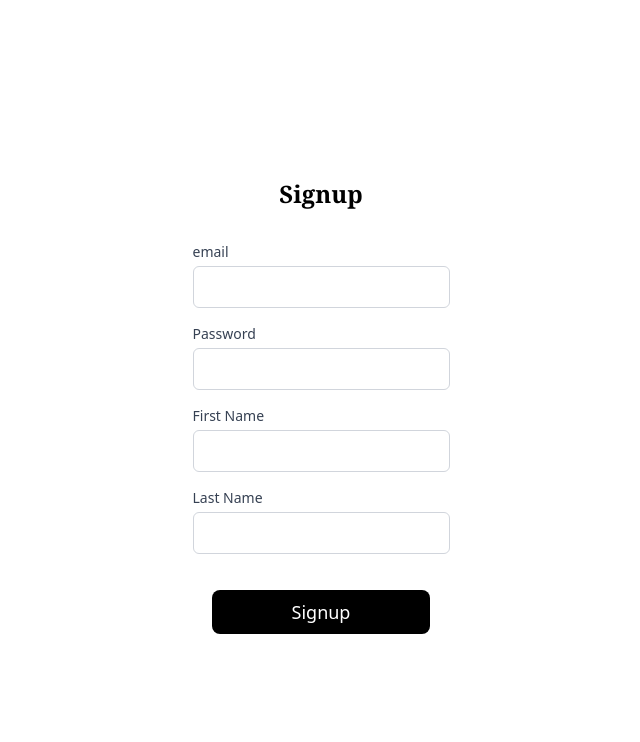
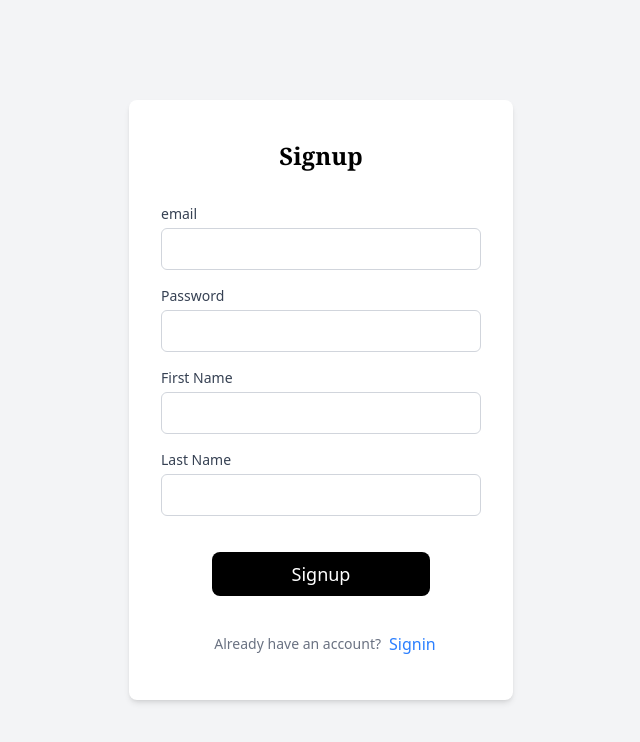
Before and after one commit to ParasharDeb/Paytm_clone, a React (Vite) app in the folder react_frontend/: page /signup in a window 1280 px wide. Shown: the top 742 px of the page, without its empty margins (319-959 px from the left). Built offline with nearby package versions, Linux system fonts and the light colour scheme.

Commit message:
pretty signup

```diff
--- a/react_frontend/src/components/bottomwarning.tsx
+++ b/react_frontend/src/components/bottomwarning.tsx
@@ -1,7 +1,14 @@
-export default function BottomWarning(children: string) {
+import { Link } from "react-router-dom";
+
+export default function BottomWarning({children,to,buttontext}: {children:string,buttontext:string,to:string}) {
     return (
-        <div className="text-sm text-gray-500 text-center my-4">
+        <div className="flex  items-center justify-center my-4">
+        <div className="text-sm text-gray-500 text-center mx-2">
             {children}
+        </div>
+        <Link to={to} className="text-blue-500 hover:underline">
+            {buttontext}
+        </Link>
         </div>
     );
 }
--- a/react_frontend/src/pages/signup.tsx
+++ b/react_frontend/src/pages/signup.tsx
@@ -2,6 +2,7 @@ import { useState } from "react";
 import InputBox from "../components/inputbox";
 import Buttoncomponent from "../components/Button";
 import Heading from "../components/headings";
+import BottomWarning from "../components/bottomwarning";
 
 export default function Signup(){
     const [email, setemail] = useState("");
@@ -9,19 +10,21 @@ export default function Signup(){
     const [firstname, setfirstname] = useState("");
     const [lastname, setlastname] = useState("");
     return(
-        <div className="flex items-center justify-center h-screen">
-            <div>
+        <div className="flex items-center justify-center h-screen bg-gray-100">
+            <div className="bg-white py-2 px-8 rounded-lg shadow-md w-96 h-150">
             <Heading children='Signup'/>
             <div><InputBox type="text" label="email" value={email} onChange={(e)=>setemail(e.target.value)}/></div>
             <div><InputBox type="password" label="Password" value={password} onChange={(e)=>{setPassword(e.target.value)}}/></div>
             <div><InputBox type="text" label="First Name" value={firstname} onChange={(e)=>{setfirstname(e.target.value)}}/></div>
             <div><InputBox type="text" label="Last Name" value={lastname} onChange={(e)=>{setlastname(e.target.value)}}/></div>
-            <div className="flex items-center justify-center "><Buttoncomponent children="Signup" onClickhandler={
+            <div className="flex items-center justify-center"><Buttoncomponent children="Signup" onClickhandler={
                 async()=>{
                     console.log("Signup clicked", email, password, firstname, lastname);
                 }}
                 varient="primary" size="large"/></div>
+            <div><BottomWarning children="Already have an account?" buttontext="Signin" to="/signin"/></div>
             </div>
+
         </div>
     )
 }
```
